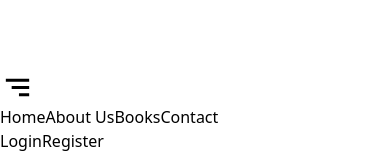
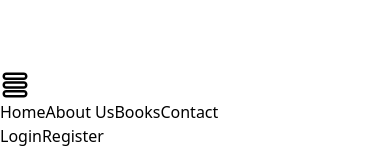
Before and after one commit to Dev-Sameer-Khan/LMS, a React (Vite) app: page / in a window 390 px wide. Shown: the part 320-480 px from the top of the page. Built offline with nearby package versions, Linux system fonts and the light colour scheme; no server answers.

Commit message:
Update Navbar component icons and enhance mobile navigation styling

```diff
--- a/src/components/Navbar.jsx
+++ b/src/components/Navbar.jsx
@@ -4,6 +4,8 @@ import logo from "../assets/images/logo.png";
 import { BiMenuAltRight } from "react-icons/bi";
 import { motion } from "framer-motion";
 import { IoCloseCircleOutline } from "react-icons/io5";
+import { TiThMenuOutline } from "react-icons/ti";
+import { IoMdCloseCircle } from "react-icons/io";
 
 const Navbar = () => {
   const [item, setItem] = useState(null);
@@ -31,9 +33,9 @@ const Navbar = () => {
         </NavLink>
 
         {isOpen ? (
-          <IoCloseCircleOutline size={35} onClick={toggleNav} className="max-[599px]:block hidden" />
+          <IoMdCloseCircle size={35} onClick={toggleNav} className="max-[599px]:block hidden" />
         ) : (
-          <BiMenuAltRight size={35} onClick={toggleNav} className="max-[599px]:block hidden" />
+          <TiThMenuOutline size={30} onClick={toggleNav} className="max-[599px]:block hidden" />
         )}
 
         <div className="links flex items-center justify-between gap-20 max-[599px]:hidden">
@@ -89,9 +91,9 @@ const Navbar = () => {
         initial={{x: nav}}
         animate={{x: nav + "%"}}
         transition={{ease: "linear", duration: 0.3}}
-        className="mobile-nav w-full h-screen z-[9] bg-black fixed "
+        className="mobile-nav w-full h-screen z-[9] bg-zinc-100 text-zinc-900 fixed "
       >
-        <div className="flex flex-col items-center justify-center h-full gap-8 text-white text-xl">
+        <div className="flex flex-col items-center justify-center h-full gap-8 text-5xl font-[semibold]">
           <NavLink to="/" onClick={toggleNav}>Home</NavLink>
           <NavLink to="/about" onClick={toggleNav}>About Us</NavLink>
           <NavLink to="/book" onClick={toggleNav}>Books</NavLink>
```
